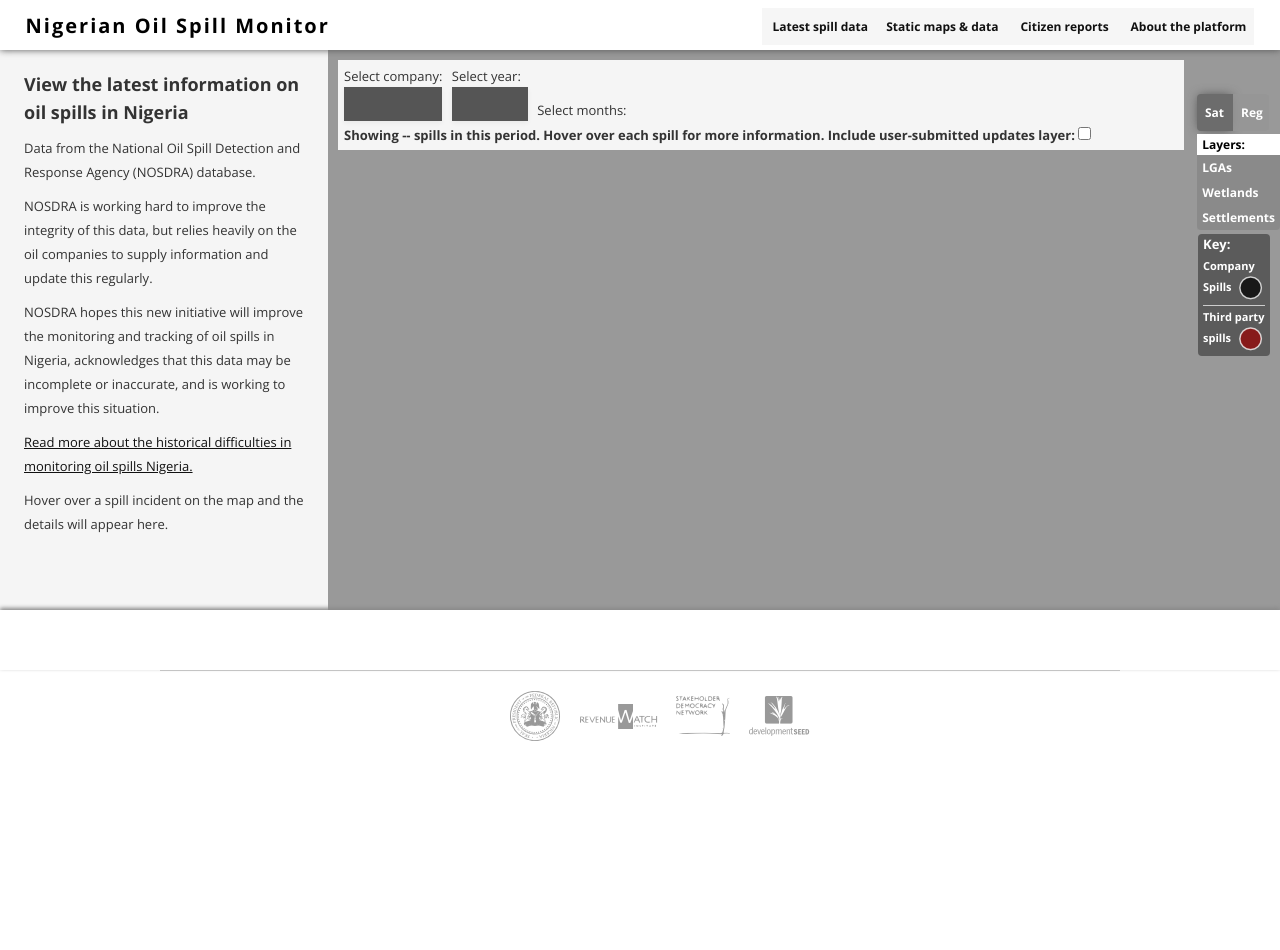
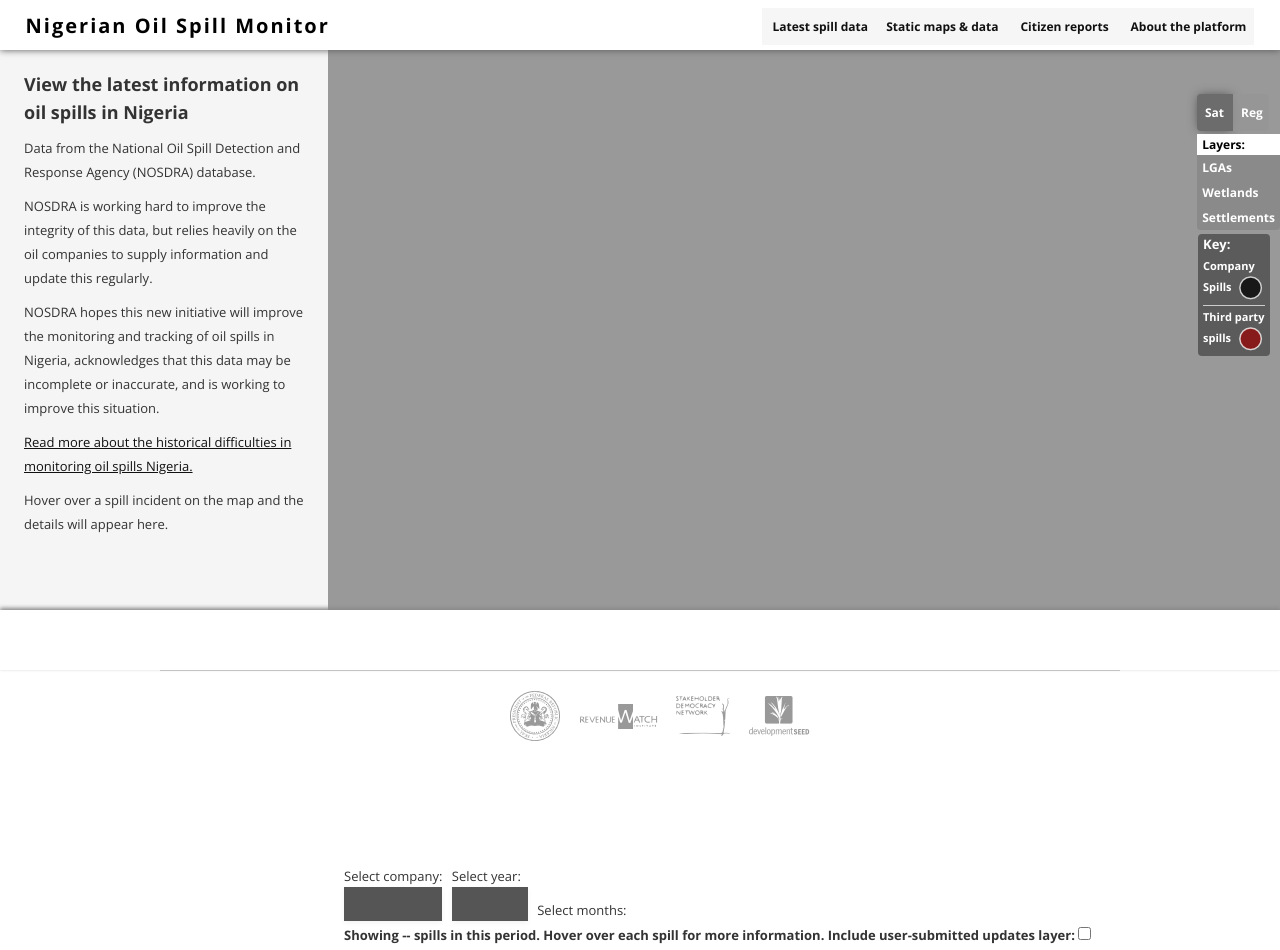
Before and after one commit to sdn4nigeria/monitoring-platform, a Jekyll site: the page built from index.html, in a window 1280 px wide. Built offline with Jekyll 4.4.1, drawn with Linux system fonts in a browser that asks for light colours; nearby versions of some CDN libraries; some web fonts are replaced; library files that are not in the unit come from our copies; Markdown is read by kramdown in place of the engine named in the settings; before the commit the page ends 900 px from its top, so only the background shows below that.

Commit message:
Update style.css

```diff
--- a/_includes/css/style.css
+++ b/_includes/css/style.css
@@ -115,6 +115,9 @@
 .filter {
     height: 40px;
     padding-top: 10px;
+   position:absolute;
+    bottom:0;
+    right:0;
 }
 ul.layers li a,
 .filter a {
```
